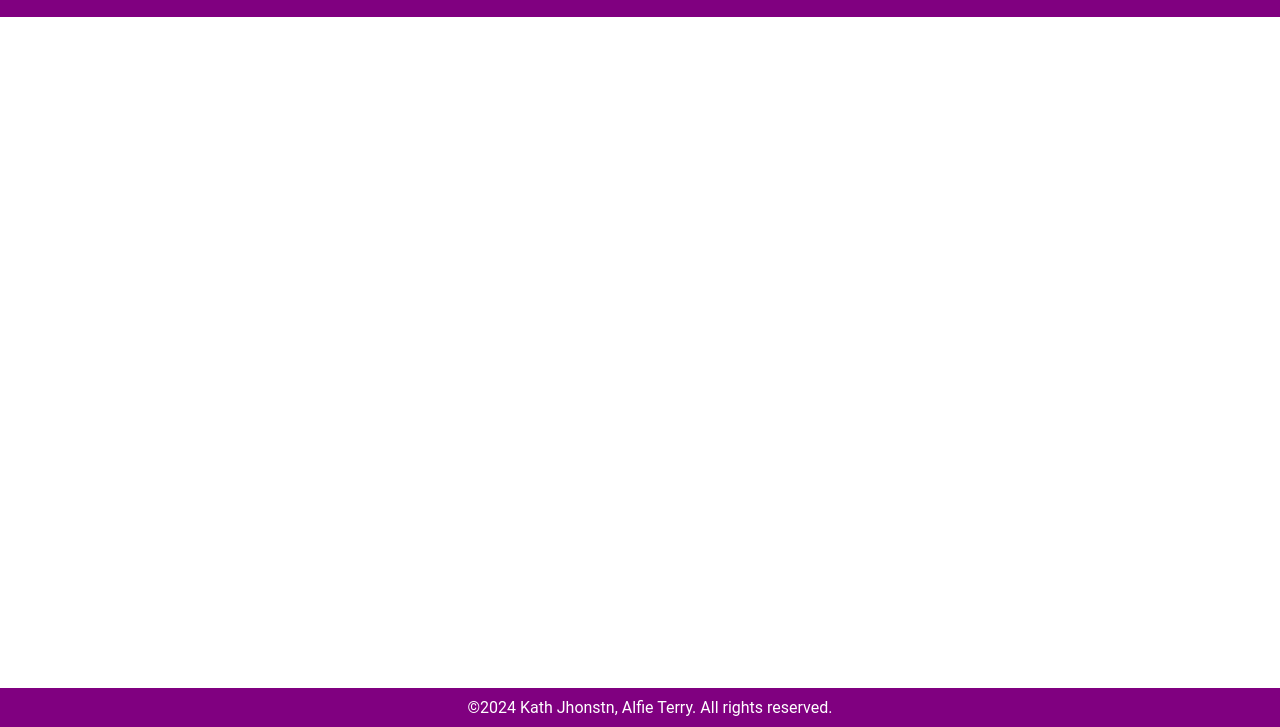
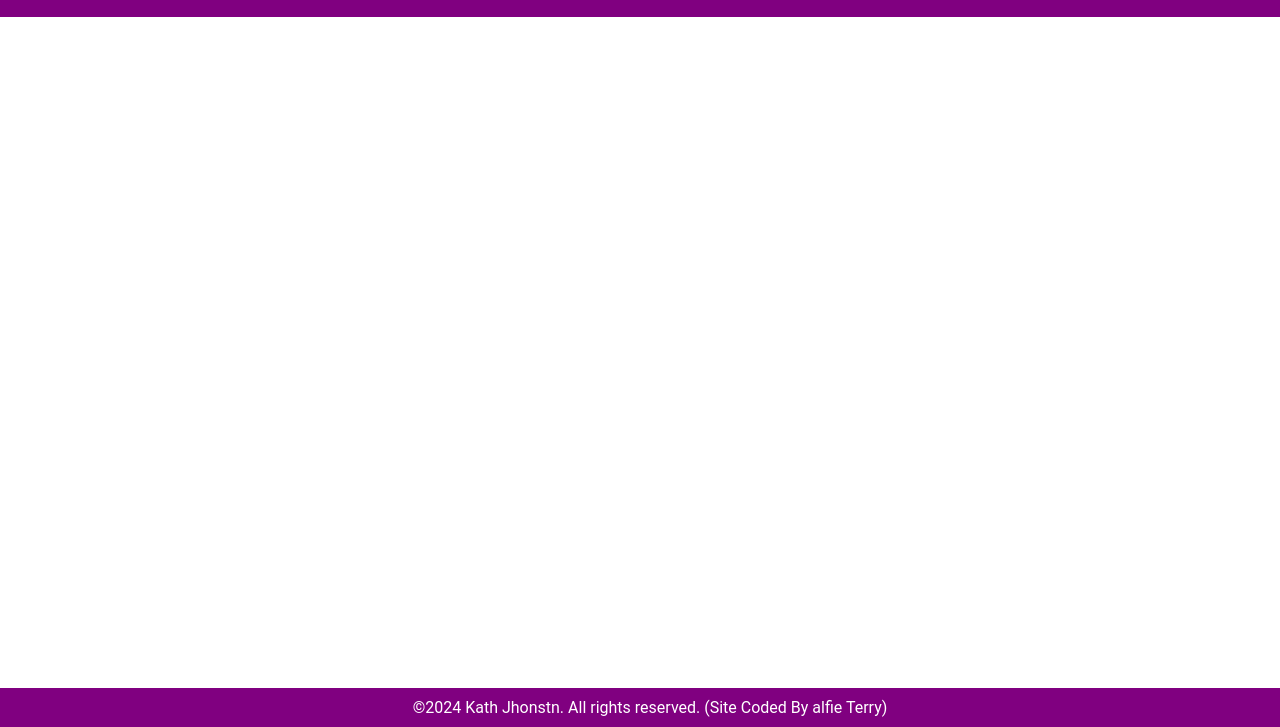
Before and after one commit to AlfieTerryyy/bees, a plain HTML site: page index.html in a window 1280 px wide. Shown: the part 73-800 px from the top of the page. Drawn offline with Linux system fonts and the light colour scheme.

Commit message:
Update index.html

```diff
--- a/index.html
+++ b/index.html
@@ -25,7 +25,8 @@
             </div>
         </main>
         <footer>
-            &copy;2024 Kath Jhonstn, Alfie Terry. All rights reserved.
+            &copy;2024 Kath Jhonstn. All rights reserved.
+            (Site Coded By alfie Terry)
         </footer>
     </body>
 </html>
```
